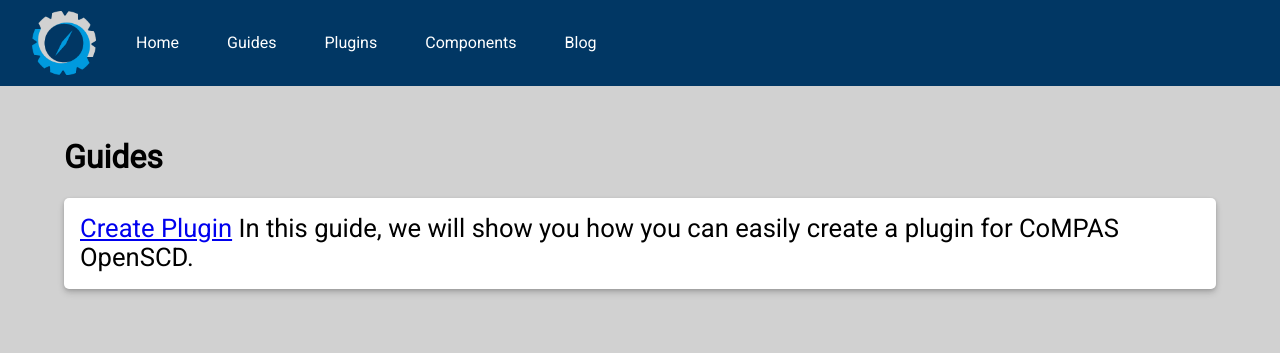
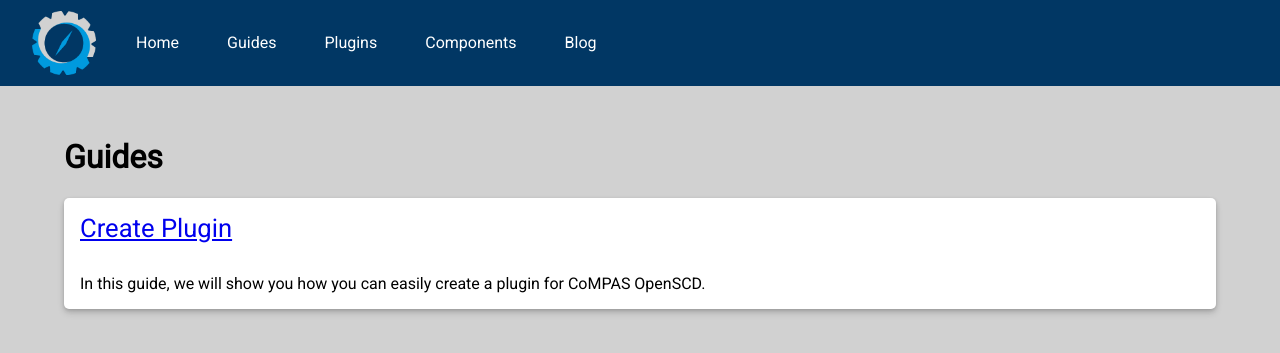
Before and after one commit to pascalwilbrink/compas-developers, a Jekyll site: the page built from pages/guides.md, in a window 1280 px wide. Shown: the top 353 px of the page. Built offline with Jekyll 4.4.1, drawn with Linux system fonts in a browser that asks for light colours.

Commit message:
Fixed guide overview

```diff
--- a/pages/guides.md
+++ b/pages/guides.md
@@ -10,6 +10,8 @@ layout: default
             <div class="card">
                 <div class="card__header">
                     <a href="{{ guide.url | relative_url }}">{{ guide.name }}</a>
+                </div>
+                <div class="card__content">
                     {{ guide.summary }}
                 </div>
             </div>
```
